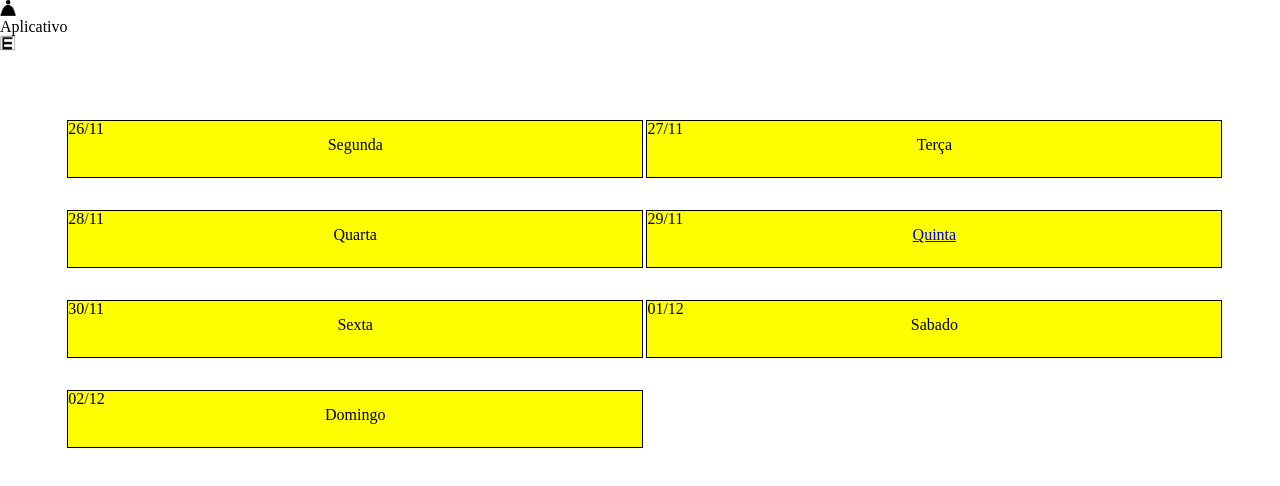
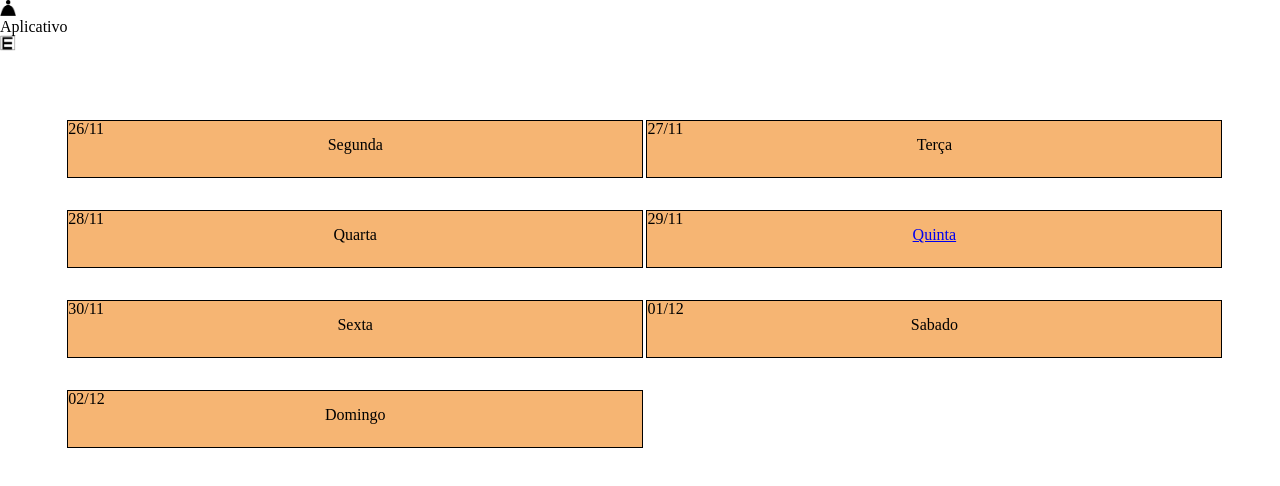
Before and after one commit to gabrielcla/gabrielcla.github.io, a plain HTML site: page index.html in a window 1280 px wide. Drawn offline with Linux system fonts and the light colour scheme.

Commit message:
mudar cores

```diff
--- a/template.css
+++ b/template.css
@@ -1,6 +1,7 @@
 @media (max-width:414px){
 body{
-	font-family: Verdana, Geneva, Tahoma, sans-serif
+	font-family: Verdana, Geneva, Tahoma, sans-serif;
+    background-color: #cbdefe;
 }
 	#logo {
 		font-size: 2.3rem;
@@ -26,7 +27,7 @@ body{
 	}
 
 	.header {
-		background-color: aqua;
+		background-color: #e6780a;
 		border-style: solid;
 		border-width: 1px;
 		width: 90.5%;
@@ -56,7 +57,7 @@ body{
 		grid-column-gap: 0.2rem;
 	}
 	.segundaBox{
-        background-color: yellow;
+        background-color: #f6b573;
 		grid-column-start: 2;
 		grid-column-end: 3;
 		grid-row-start: 1;
@@ -65,7 +66,7 @@ body{
 
 	}
 	.tercaBox{
-        background-color: yellow;
+        background-color: #f6b573;
 		grid-column-start: 3;
 		grid-column-end: 4;
 		grid-row-start: 1;
@@ -73,7 +74,7 @@ body{
 		border: 0.1rem solid black;
 	}
 	.quartaBox{
-        background-color: yellow;
+        background-color: #f6b573;
 		grid-column-start: 2;
 		grid-column-end: 3;
 		grid-row-start: 2;
@@ -81,7 +82,7 @@ body{
 		border: 0.1rem solid black;
 	}
 	.quintaBox{
-        background-color: yellow;
+        background-color: #f6b573;
 		grid-column-start: 3;
 		grid-column-end: 4;
 		grid-row-start: 2;
@@ -89,7 +90,7 @@ body{
 		border: 0.1rem solid black;
 	}
 	.sextaBox{
-        background-color: yellow;
+        background-color: #f6b573;
 		grid-column-start: 2;
 		grid-column-end: 3;
 		grid-row-start: 3;
@@ -97,7 +98,7 @@ body{
 		border: 0.1rem solid black;
 	}
 	.sabadoBox{
-        background-color: yellow;
+        background-color: #f6b573;
 		grid-column-start: 3;
 		grid-column-end: 4;
 		grid-row-start:3;
@@ -105,7 +106,7 @@ body{
 		border: 0.1rem solid black;
 	}
 	.domingoBox{
-        background-color: yellow;
+        background-color: #f6b573;
 		grid-column-start: 2;
 		grid-column-end: 3;
 		grid-row-start: 4;
```
